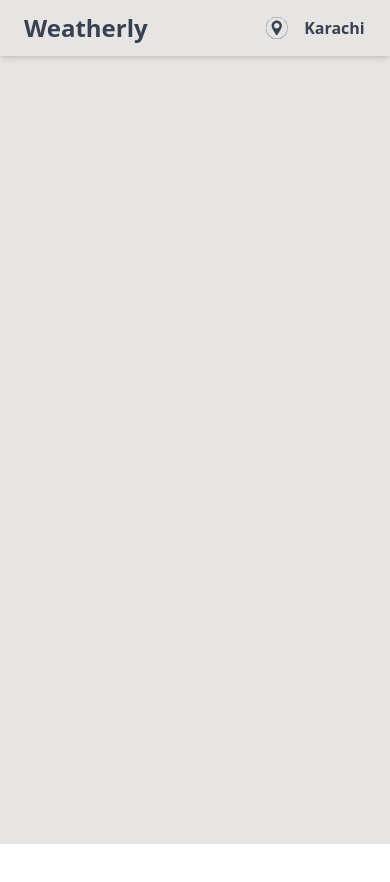
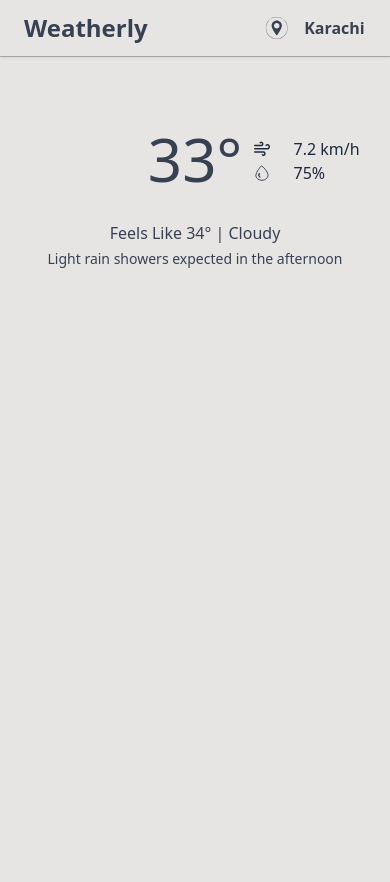
Before and after one commit to asgharali97/Weather-Dashoboar, a React (Vite) app in the folder front-end/: page / in a window 390 px wide. Shown: the top 882 px of the page. Before the commit the page ends 844 px from the top, so only its background shows below. Built offline with nearby package versions, Linux system fonts and the light colour scheme.

Commit message:
Added the HeroSection with responsive

```diff
--- a/front-end/src/App.jsx
+++ b/front-end/src/App.jsx
@@ -1,3 +1,4 @@
+import HeroSection from "./components/HeroSection"
 import Navbar from "./components/Navbar"
 
 function App() {
@@ -7,6 +8,7 @@
     <>
       <div className="w-full h-screen bg-[#E7E5E4] text-[#374151]">
         <Navbar />
+        <HeroSection />
       </div>
     </>
   )
--- /dev/null
+++ b/front-end/src/components/HeroSection.jsx
@@ -0,0 +1,58 @@
+const HeroSection = () => {
+  return (
+    <>
+      <div className="w-full h-screen bg-[#E7E5E4]">
+        <div className="py-14 my-4">
+        <div className="relative flex justify-center items-center gap-4">
+          <h1 className="text-6xl sm:text-7xl md:text-8xl lg:text-9xl font-medium text-center">33°</h1>
+          <div className="absolute top-2 left-[65%] sm:top-4 sm:left-[61%] md:top-5 md:left-[62%] lg:top-8 lg:left-[60%] flex items-center gap-6">
+            <svg
+              xmlns="http://www.w3.org/2000/svg"
+              viewBox="0 0 32 30"
+              fill="none"
+              className="w-4 h-4 md:w-5 md:h-5 lg:w-6 lg:h-6"
+            >
+              <path
+                d="M12.4931 2.57752C12.831 2.19869 13.2477 1.91877 13.706 1.76266C14.1644 1.60654 14.6503 1.57906 15.1204 1.68265C15.5906 1.78625 16.0306 2.01772 16.4011 2.35647C16.7717 2.69523 17.0614 3.13079 17.2446 3.62442C17.4277 4.11806 17.4986 4.65447 17.4509 5.18599C17.4032 5.71751 17.2384 6.22766 16.9712 6.67109C16.7039 7.11452 16.3425 7.47749 15.9191 7.72773C15.4957 7.97798 15.0233 8.10775 14.544 8.10551H1.45312M16.8568 26.6024C17.1947 26.9812 17.6113 27.2611 18.0697 27.4173C18.528 27.5734 19.0139 27.6009 19.4841 27.4973C19.9543 27.3937 20.3942 27.1622 20.7648 26.8234C21.1353 26.4847 21.4251 26.0491 21.6082 25.5555C21.7914 25.0619 21.8622 24.5254 21.8145 23.9939C21.7668 23.4624 21.602 22.9523 21.3348 22.5088C21.0676 22.0654 20.7062 21.7024 20.2827 21.4522C19.8593 21.2019 19.3869 21.0722 18.9077 21.0744H1.45312M24.3331 7.66781C24.7562 7.1975 25.2767 6.85063 25.8487 6.65788C26.4206 6.46512 27.0264 6.43243 27.6124 6.56268C28.1984 6.69293 28.7465 6.98211 29.2084 7.40465C29.6702 7.8272 30.0316 8.37007 30.2604 8.98527C30.4892 9.60047 30.5784 10.269 30.5202 10.9318C30.4621 11.5946 30.2582 12.2312 29.9268 12.7853C29.5953 13.3394 29.1464 13.794 28.6198 14.1087C28.0933 14.4235 27.5052 14.5888 26.9077 14.59H1.45312"
+                stroke="#1E293B"
+                strokeWidth="2.90909"
+                strokeLinecap="round"
+                strokeLinejoin="round"
+              />
+            </svg>
+
+            <span className="text-md md:text-lg font-medium text-[#1E293B]">
+              7.2 km/h
+            </span>
+          </div>
+          <div className="absolute top-8 left-[65%] sm:top-12 sm:left-[61%] md:top-16 md:left-[62%] lg:top-22 lg:left-[60%] flex items-center gap-6">
+            <svg
+              xmlns="http://www.w3.org/2000/svg"
+              viewBox="0 0 32 39"
+              fill="none"
+              className="w-4 h-4 md:w-5 md:h-5 lg:w-6 lg:h-6"
+            >
+              <path
+                d="M14.5813 2C19.3687 4.31779 29.3491 15.3346 30.6272 23.3179C30.705 27.5006 29.1435 30.8677 26.5984 33.2561C23.906 35.7809 20.105 37.2198 15.8817 37.2198C12.0451 37.2403 8.33839 36.0027 5.49007 33.7504C2.78102 31.5835 1.08058 28.5792 1 25.2534C2.39759 15.4296 12.1501 4.58317 14.5813 2ZM9.53835 19.846C9.51228 19.8794 9.48906 19.9144 9.46889 19.9507C8.57421 21.4602 7.82957 23.0062 7.53783 25.324C7.57117 26.3174 7.93515 27.2401 8.53253 28.0289C9.1827 28.8859 10.1107 29.5895 11.1999 30.0716C11.2971 30.113 11.3972 30.1227 11.4944 30.113C11.6004 30.1022 11.7007 30.065 11.7834 30.0059L11.8112 29.9937L11.5944 29.7502C10.6831 28.7398 9.31607 27.1524 9.31607 25.0124C9.31607 23.1815 9.52724 21.0853 9.53835 19.8485V19.846Z"
+                stroke="#1E293B"
+                strokeWidth="2"
+              />
+            </svg>
+            <span className="text-md md:text-lg font-medium text-[#1E293B]">
+              75%
+            </span>
+          </div>
+        </div>
+        <div className="flex justify-center items-center flex-col mt-8">
+            <h3 className="text-md sm:text-lg md:text-xl font-medium">
+                Feels Like 34°  |  Cloudy
+            </h3>
+            <h4 className="text-sm md:text-lg font-medium my-1 text-center">Light rain showers expected in the afternoon</h4>
+        </div>
+        </div>
+      </div>
+    </>
+  );
+};
+
+export default HeroSection;
--- a/front-end/src/components/Navbar.jsx
+++ b/front-end/src/components/Navbar.jsx
@@ -5,7 +5,7 @@
 
   return (
     <>
-      <div className="w-full py-3 px-6 shadow-md">
+      <div className="w-full py-3 px-6 shadow-sm">
         <div className="relative flex items-center justify-between md:justify-normal">
           <div className="text-2xl font-bold w-0">Weatherly</div>
           <div className="absolute md:left-1/2 md:right-auto right-[-3rem] transform -translate-x-1/2">
@@ -60,6 +60,7 @@
           </div>
         </div>
       </div>
+      <div className="w-full h-[0.5px] bg-[#3741514f]"></div>
     </>
   );
 };
```
